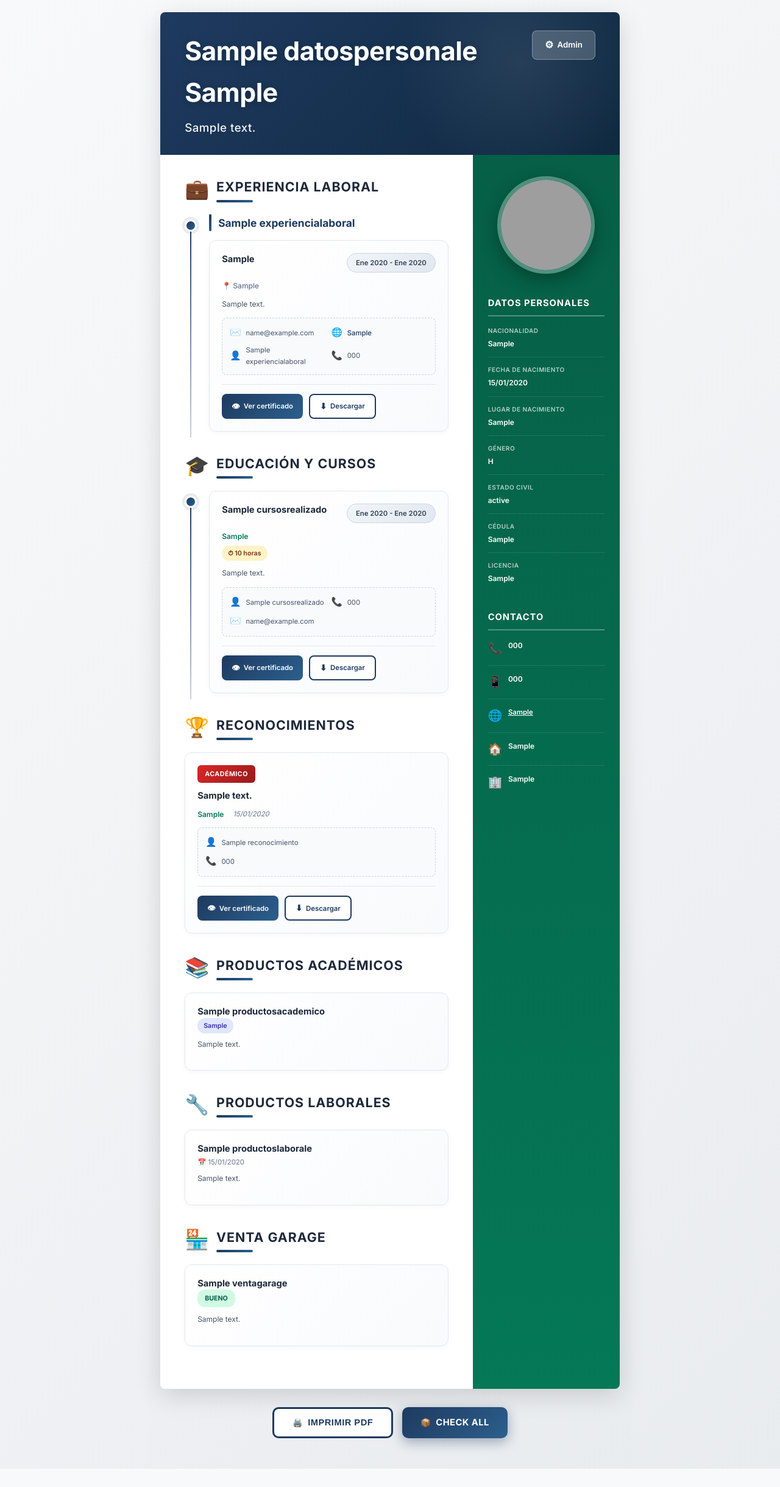
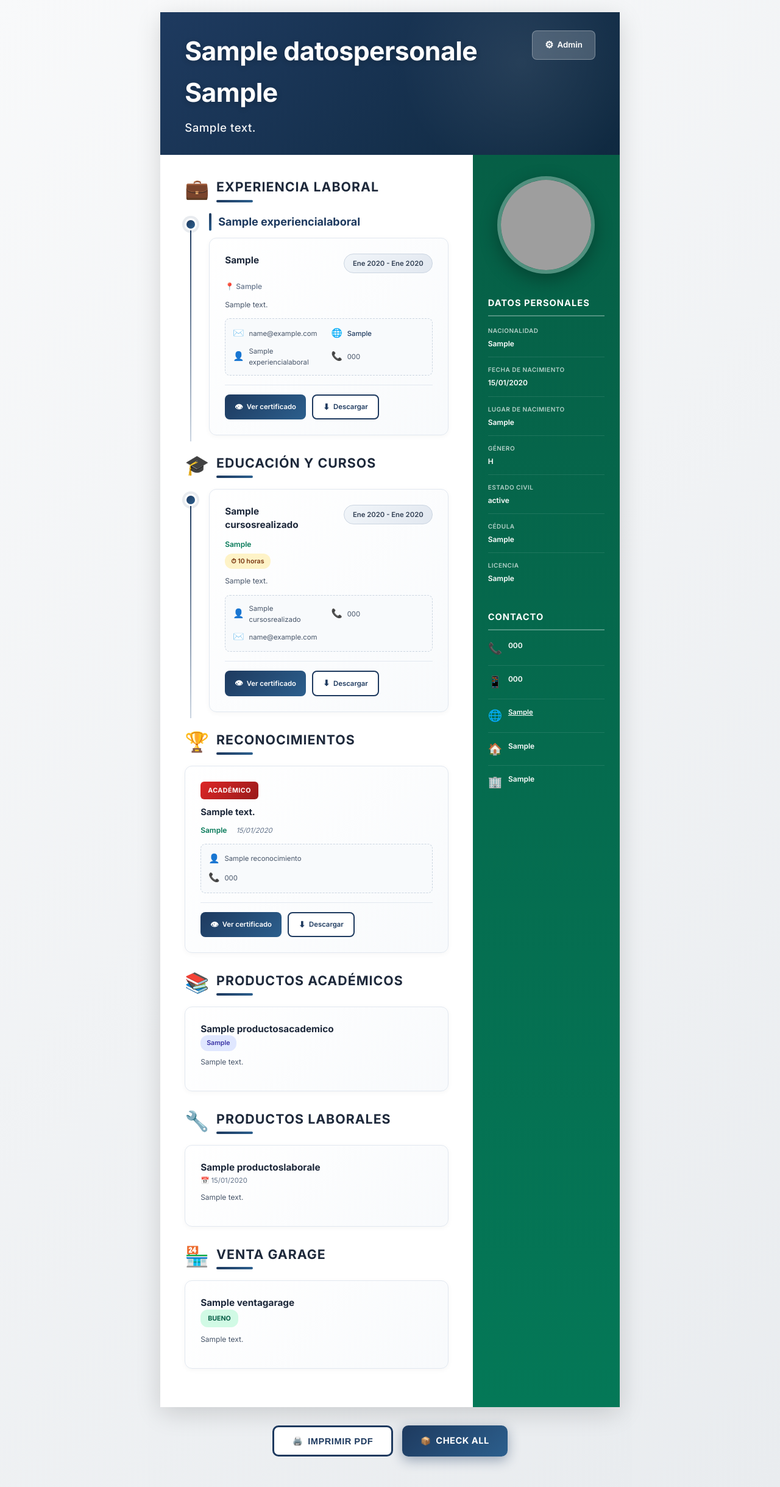
Before and after one commit to AnthonyMarrasquinTi/Curriculo, a Django app: page / in a window 1280 px wide. Shown: the whole page at 61% size. Before the commit the page ends 2409 px from the top, so only its background shows below. Run offline with Django 5.2, Linux system fonts and the light colour scheme; tables that the repository leaves empty hold one stand-in row (values such as "Sample post"); grey boxes are pictures that could not be loaded.

Commit message:
Improve layout: increase card size and reduce spacing for better page usage

```diff
--- a/hoja_de_vida/apps/perfil/static/perfil/css/cv_clean.css
+++ b/hoja_de_vida/apps/perfil/static/perfil/css/cv_clean.css
@@ -8,9 +9,10 @@
     box-sizing: border-box;
 }
 
+/* ✅ SIN MÁRGENES PARA PDF */
 @page {
     size: A4;
-    margin: 15mm;
+    margin: 0mm;
 }
 
 html, body {
@@ -35,10 +37,10 @@ body {
     background: white;
     padding: 0;
     margin-bottom: 20px;
-    page-break-after: always;
+    page-break-after: auto;
     box-shadow: 0 10px 40px rgba(0, 0, 0, 0.15);
     border-radius: 8px;
-    overflow: hidden;
+    overflow: visible;
 }
 
 .cv-page:last-child {
@@ -53,6 +55,8 @@ body {
     padding: 30px 40px;
     position: relative;
     overflow: hidden;
+    -webkit-print-color-adjust: exact;
+    print-color-adjust: exact;
 }
 
 .cv-header::before {
@@ -144,21 +148,23 @@ body {
     background: linear-gradient(180deg, #065f46 0%, #047857 100%);
     padding: 35px 25px;
     color: white;
+    -webkit-print-color-adjust: exact;
+    print-color-adjust: exact;
 }
 
 /* ====================================
    SECCIONES PRINCIPALES
    ==================================== */
 .main-section {
-    margin-bottom: 35px;
-    page-break-inside: avoid;
+    margin-bottom: 28px;
+    page-break-inside: auto;
 }
 
 .section-header {
     display: flex;
     align-items: center;
     gap: 12px;
-    margin-bottom: 20px;
+    margin-bottom: 18px;
 }
 
 .section-icon {
@@ -234,8 +240,8 @@ body {
     background: linear-gradient(135deg, #ffffff 0%, #f8fafc 100%);
     border: 1px solid #e2e8f0;
     border-radius: 12px;
-    padding: 20px;
-    margin-bottom: 20px;
+    padding: 25px;
+    margin-bottom: 18px;
     transition: all 0.3s ease;
     box-shadow: 0 2px 8px rgba(0, 0, 0, 0.04);
 }
@@ -250,10 +256,10 @@ body {
 }
 
 .company-name {
-    font-size: 13pt;
+    font-size: 13.5pt;
     font-weight: 800;
     color: #1e3a5f;
-    margin-bottom: 15px;
+    margin-bottom: 12px;
     display: inline-block;
     position: relative;
     padding-left: 15px;
@@ -282,7 +288,7 @@ body {
 .position-title,
 .course-title,
 .product-title {
-    font-size: 11pt;
+    font-size: 11.5pt;
     font-weight: 700;
     color: #1e293b;
     flex: 1;
```
Also changed, not shown: other parts of hoja_de_vida/apps/perfil/static/perfil/css/cv_clean.css (+52 -28 lines).
